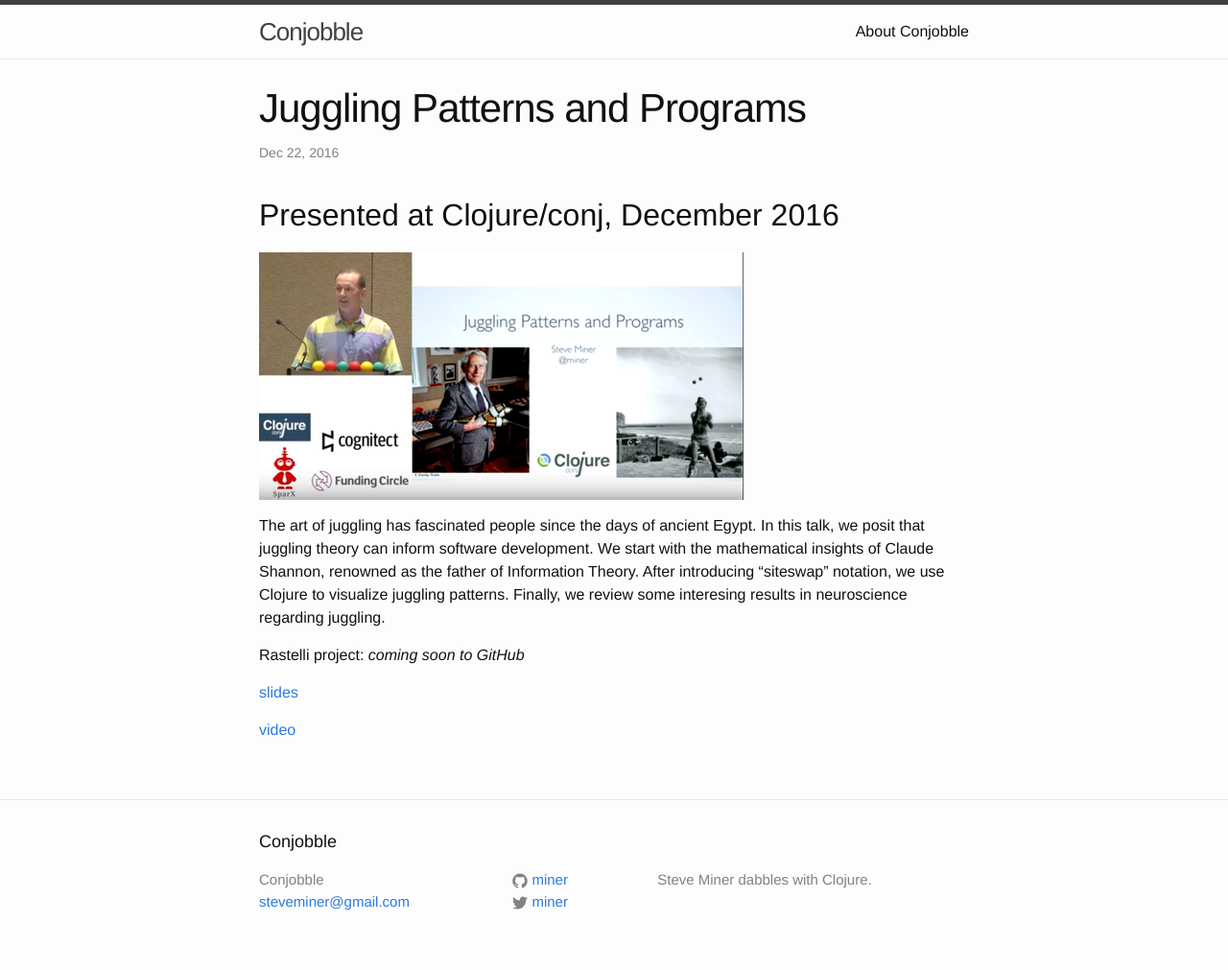
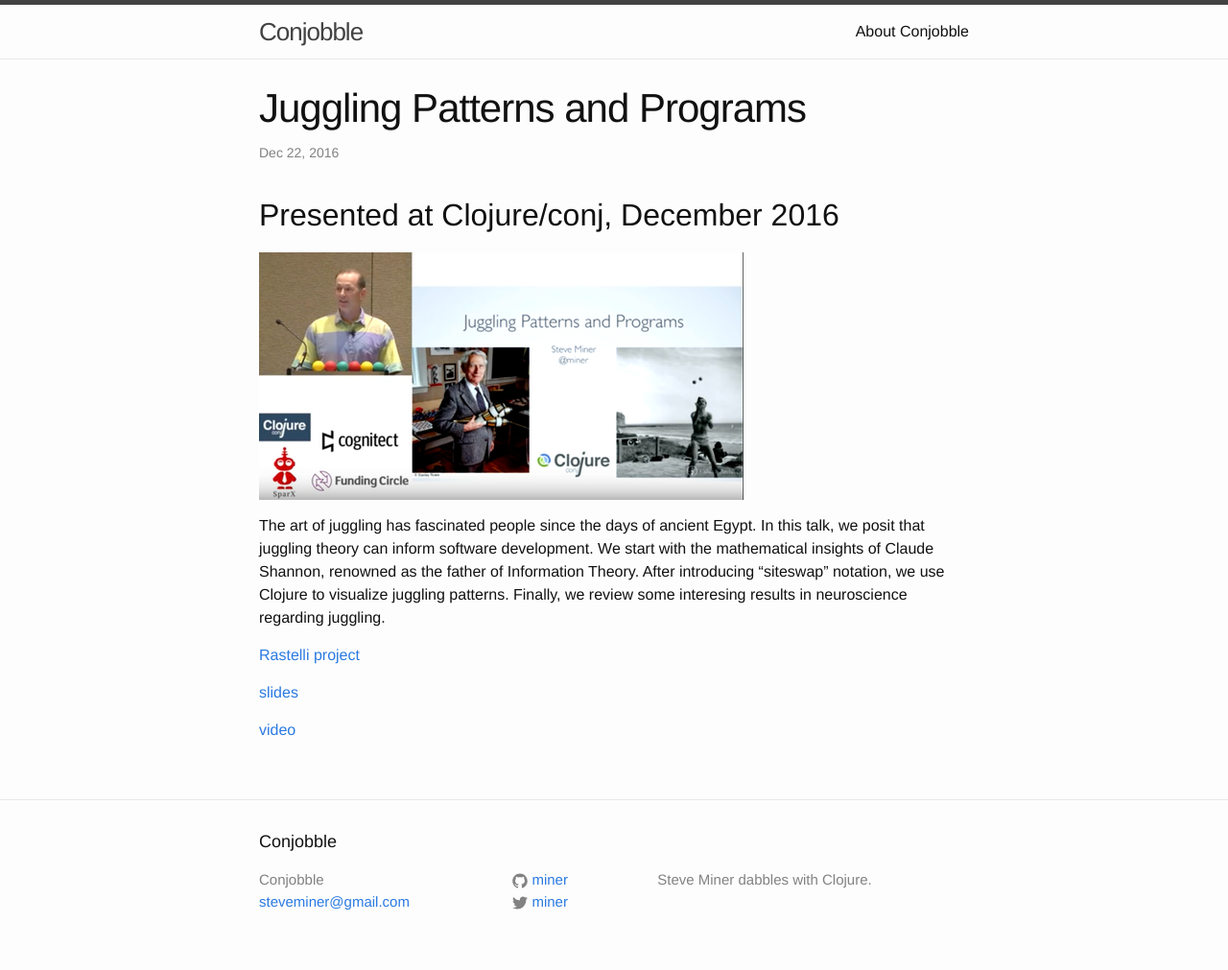
Before and after one commit to miner/miner.github.io, a Jekyll site: the page built from _posts/2016-12-22-Juggling-Patterns-and-Programs.md, in a window 1280 px wide. Shown: the whole page at 96% size. Built offline with Jekyll 4.4.1, drawn with Linux system fonts in a browser that asks for light colours.

Commit message:
add Rastelli project

```diff
--- a/_posts/2016-12-22-Juggling-Patterns-and-Programs.md
+++ b/_posts/2016-12-22-Juggling-Patterns-and-Programs.md
@@ -13,7 +13,7 @@ insights of Claude Shannon, renowned as the father of Information Theory. After
 “siteswap” notation, we use Clojure to visualize juggling patterns. Finally, we review some
 interesing results in neuroscience regarding juggling.
 
-Rastelli project: *coming soon to GitHub*
+[Rastelli project](https://github.com/miner/rastelli)
 
 [slides](https://speakerdeck.com/miner/juggling-patterns-and-programs)
 
```
